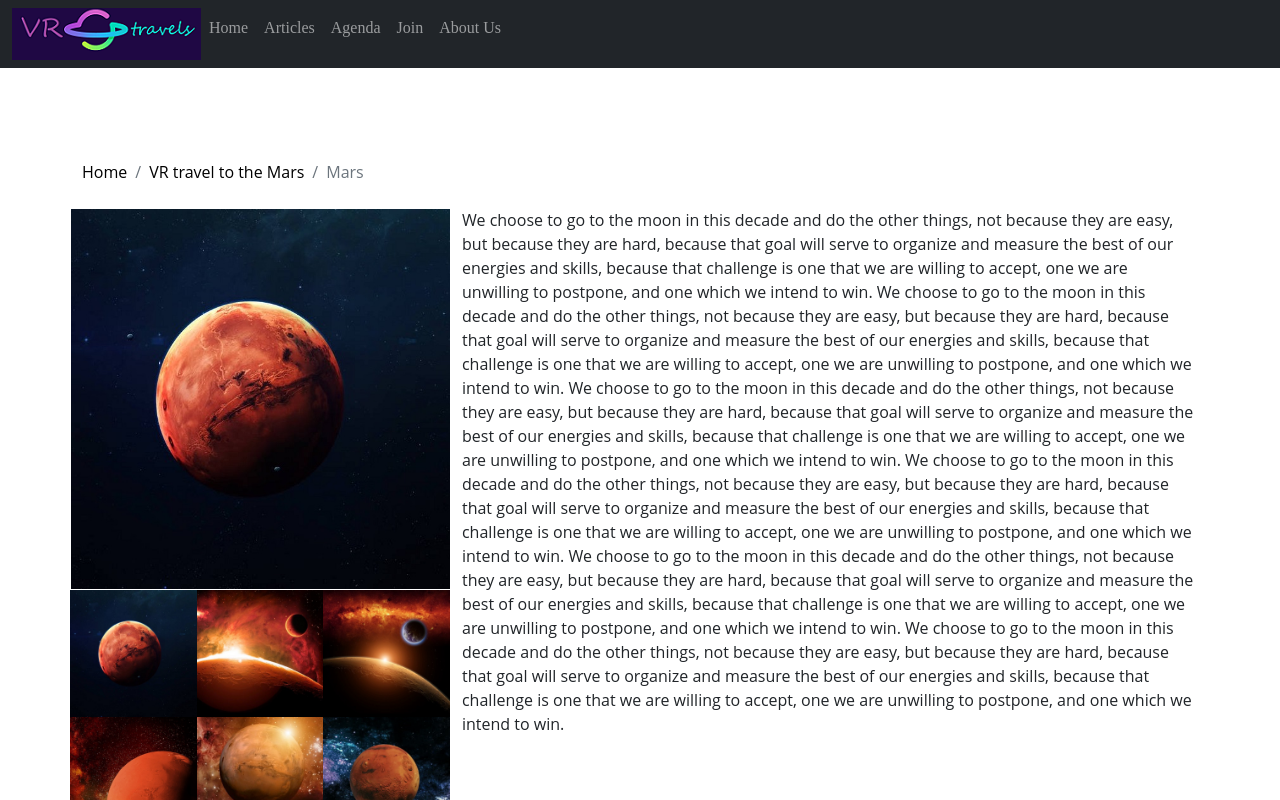
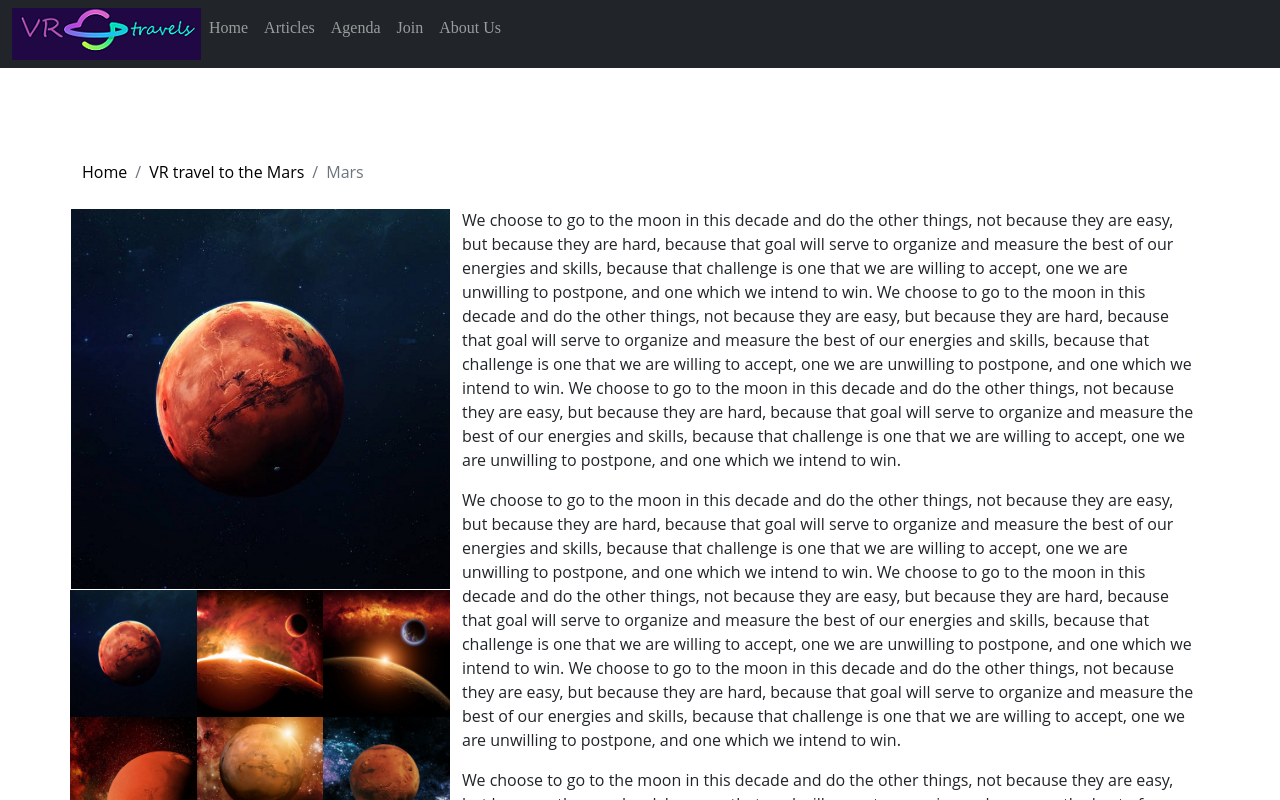
Before and after one commit to vaivodeieva/Trainings, a React (Create React App) app: page /article in a window 1280 px wide. Built offline with nearby package versions, Linux system fonts and the light colour scheme; what simple-react-lightbox would draw is missing.

Commit message:
Update Article.js

```diff
--- a/src/Views/Article.js
+++ b/src/Views/Article.js
@@ -16,12 +16,6 @@ const bredcrumbPaths = [
     {link: '/articles', title: 'VR travel to the Mars'},
     { title: 'Mars'},
 ]
-
-// const breadcrumbPaths = [
-//     { link: '/', title: 'Home' },
-//     { link: '/articles', title: 'Articles' },
-//     { title: article.title },
-// ]
 
 function Article() {
 
@@ -44,7 +38,17 @@ function Article() {
     });
 
 
-
+    const articleElements = articles.map((article, index) => {
+        return (
+            <div className="row " key={index}>
+                <div className="col-12 col-md-12" >
+                    <p>
+                    {article.text}
+                    </p>
+                </div>
+            </div>
+        )
+    })
 
     return (
             <div className="container">
@@ -77,107 +81,15 @@ function Article() {
                         </SRLWrapper>
                     </div>
                     <div className="col-8">
-                    <p>
-                    We choose to go to the moon in this decade and do the other things, not because they are easy, but because they are hard, because that goal will serve to organize and measure the best of our energies and skills, because that challenge is one that we are willing to accept, one we are unwilling to postpone, and one which we intend to win. We choose to go to the moon in this decade and do the other things, not because they are easy, but because they are hard, because that goal will serve to organize and measure the best of our energies and skills, because that challenge is one that we are willing to accept, one we are unwilling to postpone, and one which we intend to win. We choose to go to the moon in this decade and do the other things, not because they are easy, but because they are hard, because that goal will serve to organize and measure the best of our energies and skills, because that challenge is one that we are willing to accept, one we are unwilling to postpone, and one which we intend to win.
-                    We choose to go to the moon in this decade and do the other things, not because they are easy, but because they are hard, because that goal will serve to organize and measure the best of our energies and skills, because that challenge is one that we are willing to accept, one we are unwilling to postpone, and one which we intend to win. We choose to go to the moon in this decade and do the other things, not because they are easy, but because they are hard, because that goal will serve to organize and measure the best of our energies and skills, because that challenge is one that we are willing to accept, one we are unwilling to postpone, and one which we intend to win. We choose to go to the moon in this decade and do the other things, not because they are easy, but because they are hard, because that goal will serve to organize and measure the best of our energies and skills, because that challenge is one that we are willing to accept, one we are unwilling to postpone, and one which we intend to win.
+                    <p> {articleElements}
                     </p>
                     </div>
                 </div>
 
-
             </div>
 
-    // )}
     )
 }
 
 
-
 export default Article;
-
-
-
-
-
-
-
-
-
-
-
-
-
-
-
-
-
-// // import Breadcrumbs from '../Components/Breadcrumbs';
-// import { useParams } from 'react-router-dom';
-// import articles from '../Data/Articles';
-// import { SRLWrapper } from "simple-react-lightbox";
-// import { useState} from 'react';
-
-// function Article() {
-//     const { articleId } = useParams();
-//     const filteredArticles = articles.filter((article) => {return articleId == article.id});
-//     const article = filteredArticles[0];
-
-//     // const bredcrumbPaths = [
-//     //     { link: '/', title: 'Home' },
-//     //     { link: '/articles', title: 'Articles' },
-//     //     { title: article.title },
-//     // ];
-
-//     const [mainImage, setMainImage] = useState(article.image);
-
-
-//     const imageThumbnails = article.images.map((image, index) => {
-//         return (
-//             <div className="col-4 mt-3" key={index}>
-//                 <a href={image}>
-//                     <img className="img-fluid" src={image} onMouseEnter={() => setMainImage(image)} />
-//                 </a>
-//             </div>
-//         )
-//     })
-
-
-//     return (
-//         <div className="container">
-//             <div className="row">
-//                 <div className="col">
-//                     {/* <Breadcrumbs paths={bredcrumbPaths} /> */}
-//                 </div>
-//             </div>
-
-//             <div className="row">
-//                 <div className="col">
-//                     <h1>{article.title}</h1>
-//                 </div>
-//             </div>
-//             <div className="row mb-5 pb-3">
-//                 <div className="col-12 col-md-3">
-//                 <div className="row">
-//                         <div className="col">
-//                             <img src={mainImage} className="img-fluid" />
-//                         </div>
-//                     </div>
-//                     <SRLWrapper>
-//                         <div className="row">
-//                             {imageThumbnails}
-//                         </div>
-//                     </SRLWrapper>
-//                 </div>
-//                 <div className="col-12 col-md-9">
-//                     <p className="text-muted">
-//                         {article.text}
-//                     </p>
-//                 </div>
-//             </div>
-
-
-//         </div>
-//     )
-// }
-
-// export default Article;
```
